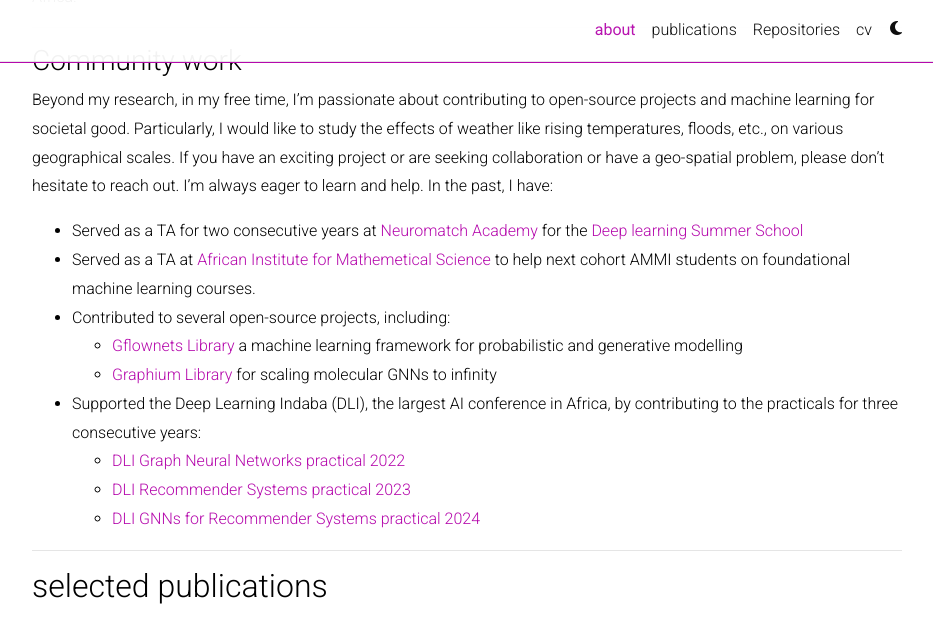
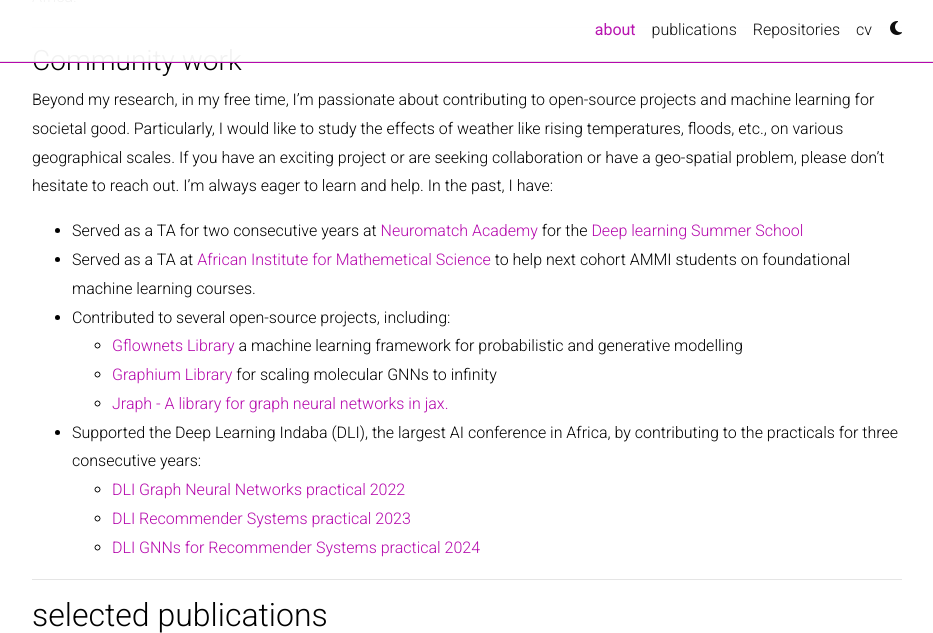
Before and after one commit to engmubarak48/jmohamud.github.io, a Jekyll site: the page built from _pages/about.md, in a window 1280 px wide and 900 px high, scrolled down 836 px, cut to the strip 0-633 px from the top of the window. Shown: the whole strip, without its empty margins (173-1106 px from the left). Built offline with Jekyll 4.4.1, drawn with Linux system fonts in a browser that asks for light colours; full-size pictures stand in for the smaller copies a plugin makes; comment, search, counter and statistics services are not loaded; a style sheet for code colours, icons or effects is not loaded.

Commit message:
minor update

```diff
--- a/_pages/about.md
+++ b/_pages/about.md
@@ -41,6 +41,7 @@ Beyond my research, in my free time, I'm passionate about contributing to open-s
 * Contributed to several open-source projects, including:
   - [Gflownets Library](https://github.com/alexhernandezgarcia/gflownet) a machine learning framework for probabilistic and generative modelling
   - [Graphium Library](https://github.com/datamol-io/graphium) for scaling molecular GNNs to infinity
+  - [Jraph - A library for graph neural networks in jax.](https://github.com/google-deepmind/jraph)
 * Supported the Deep Learning Indaba (DLI), the largest AI conference in Africa, by contributing to the practicals for three consecutive years:
   - [DLI Graph Neural Networks practical 2022](https://github.com/deep-learning-indaba/indaba-pracs-2022/blob/main/practicals/GNN_practical.ipynb)
   - [DLI Recommender Systems practical 2023](https://github.com/deep-learning-indaba/indaba-pracs-2023/blob/main/practicals/Recommender_Systems.ipynb)
```
